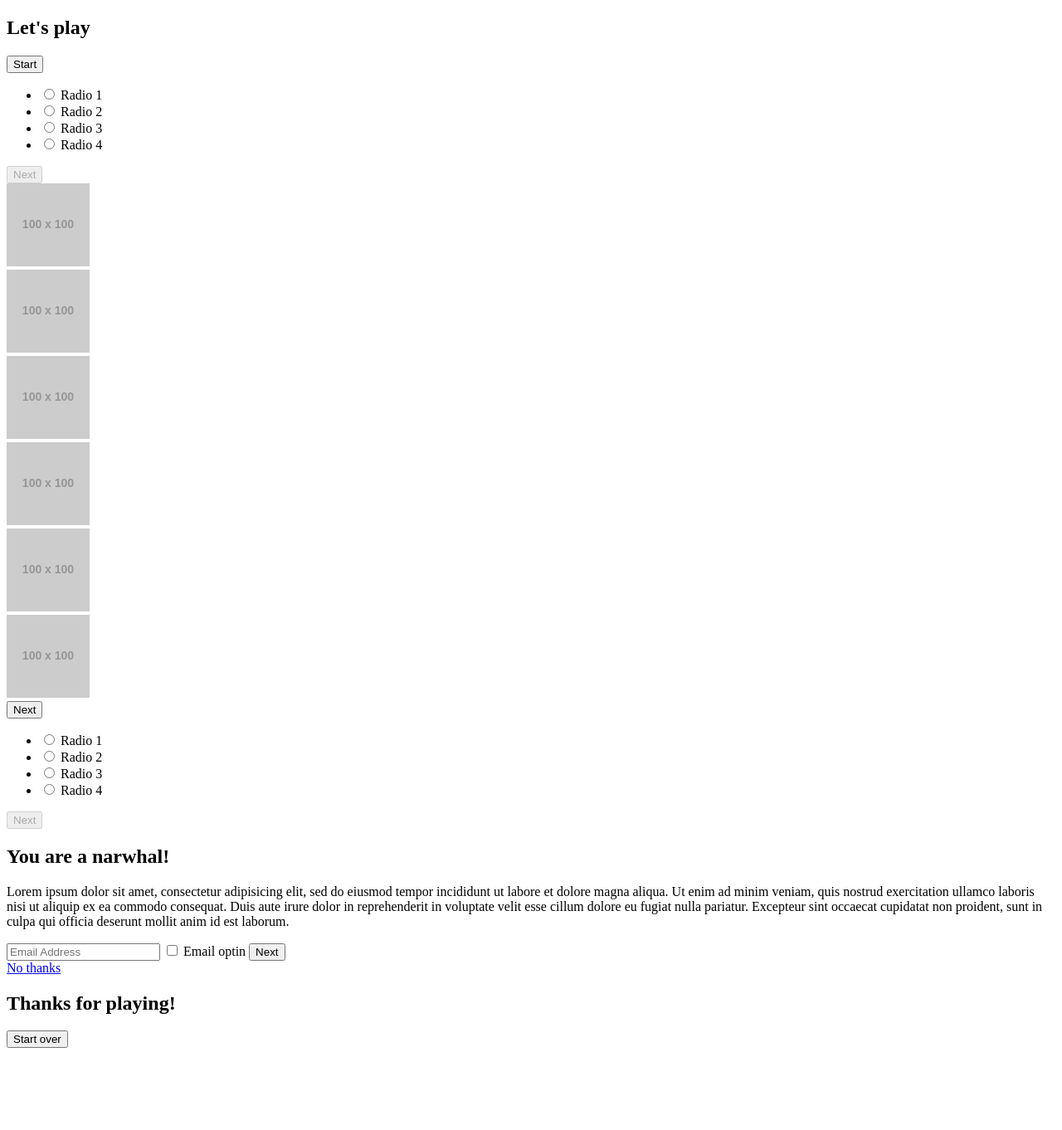
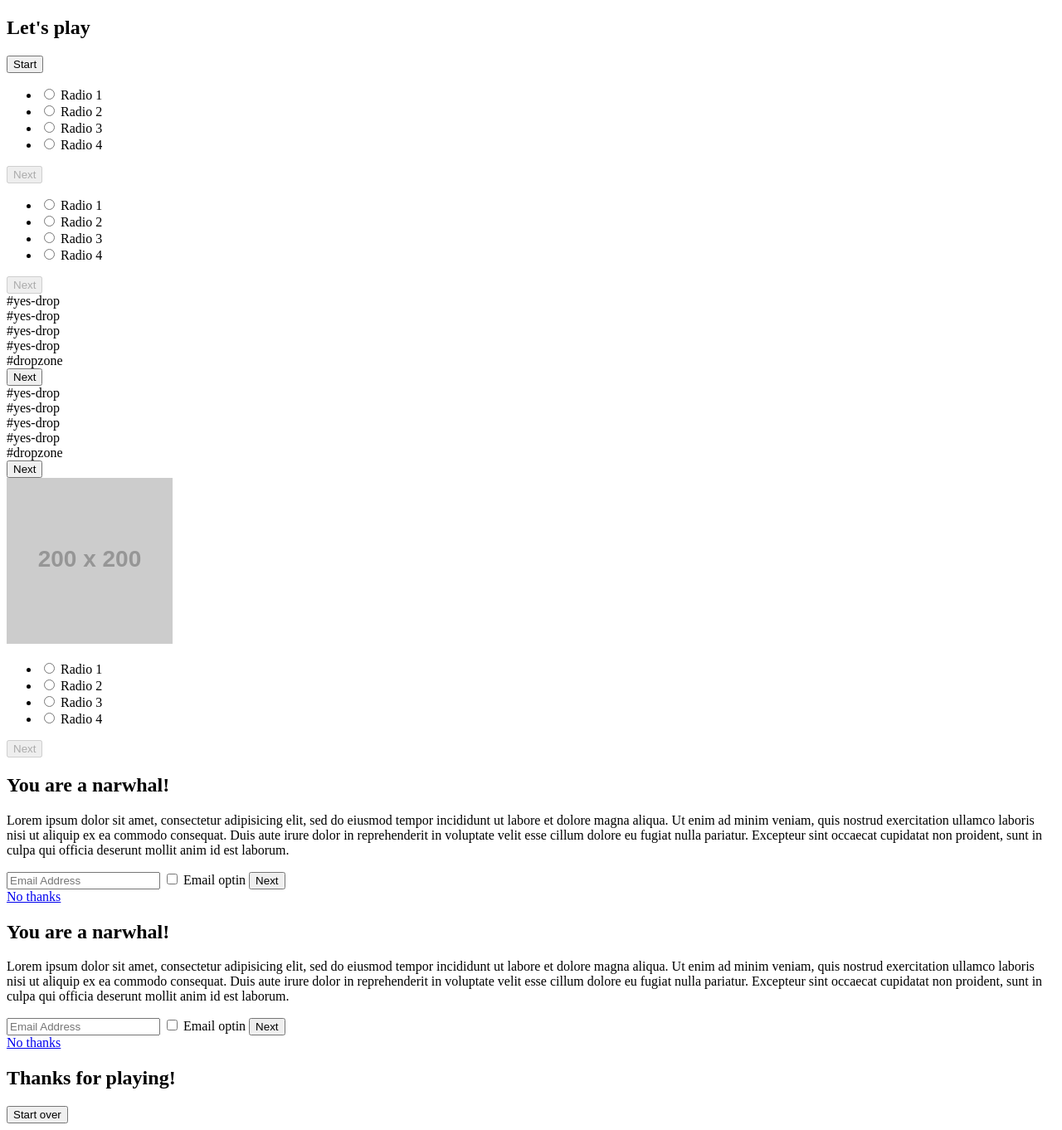
Before and after one commit to JimmyMultani/drag-and-drop-quiz, a PHP site: page / in a window 1280 px wide. Shown: the part 64-1426 px from the top of the page at 83% size. Before the commit the page ends 1327 px from the top, so only its background shows below. Run offline with PHP 8.4, Linux system fonts and the light colour scheme; grey boxes labelled with a size stand in for pictures from a placeholder-image service; some libraries are stand-ins or nearby versions.

Commit message:
[FEAT]: remove dragula in favour of interact.js, update content to reflect this

```diff
--- /dev/null
+++ b/assets/src/js/modules/_validateForm.js
@@ -0,0 +1,6 @@
+import $ from 'jquery';
+window.jQuery = $;
+
+export default function() {
+
+}
--- a/assets/src/sass/_modules.scss
+++ b/assets/src/sass/_modules.scss
@@ -4,4 +4,4 @@
 @import "modules/icons";
 @import "modules/radio";
 
-@import "modules/dragula";
+@import "modules/draggable";
--- a/package.json
+++ b/package.json
@@ -36,7 +36,6 @@
     "vinyl-source-stream": "^1.1.0"
   },
   "dependencies": {
-    "dragula": "^3.6.6",
     "interact.js": "^1.2.6",
     "jquery": "^2.2.0"
   }
--- a/public/index.php
+++ b/public/index.php
@@ -34,19 +34,19 @@
 		<section id="quiz--2" class="quiz__container quiz__radio" data-page="2">
 			<ul class="radio">
 				<li>
-					<input type="radio" name="radio" id="radio_1" value="">
+					<input type="radio" name="radio1" id="radio_1" value="">
 					<label for="radio_1">Radio 1</label>
 				</li>
 				<li>
-					<input type="radio" name="radio" id="radio_2" value="">
+					<input type="radio" name="radio1" id="radio_2" value="">
 					<label for="radio_2">Radio 2</label>
 				</li>
 				<li>
-					<input type="radio" name="radio" id="radio_3" value="">
+					<input type="radio" name="radio1" id="radio_3" value="">
 					<label for="radio_3">Radio 3</label>
 				</li>
 				<li>
-					<input type="radio" name="radio" id="radio_4" value="">
+					<input type="radio" name="radio1" id="radio_4" value="">
 					<label for="radio_4">Radio 4</label>
 				</li>
 			</ul>
@@ -54,36 +54,22 @@
 			<button class="btn quiz__next" type="button" name="button" disabled="disabled">Next</button>
 		</section>
 
-		<section id="quiz--3" class="quiz__container quiz__dnd" data-page="3">
-			<div id="top-defaults" class="quiz__list">
-				<div class="quiz__item"><img src="http://placehold.it/100x100" alt="" /></div>
-				<div class="quiz__item"><img src="http://placehold.it/100x100" alt="" /></div>
-				<div class="quiz__item"><img src="http://placehold.it/100x100" alt="" /></div>
-				<div class="quiz__item"><img src="http://placehold.it/100x100" alt="" /></div>
-				<div class="quiz__item"><img src="http://placehold.it/100x100" alt="" /></div>
-				<div class="quiz__item"><img src="http://placehold.it/100x100" alt="" /></div>
-			</div>
-			<div id="bottom-defaults" class="quiz__dropbox"></div>
-
-			<button class="btn quiz__next" type="button" name="button">Next</button>
-		</section>
-
-		<section id="quiz--4" class="quiz__container quiz__radio" data-page="4">
+		<section id="quiz--3" class="quiz__container quiz__radio" data-page="3">
 			<ul class="radio">
 				<li>
-					<input type="radio" name="radio" id="radio_5" value="">
+					<input type="radio" name="radio2" id="radio_5" value="">
 					<label for="radio_5">Radio 1</label>
 				</li>
 				<li>
-					<input type="radio" name="radio" id="radio_6" value="">
+					<input type="radio" name="radio2" id="radio_6" value="">
 					<label for="radio_6">Radio 2</label>
 				</li>
 				<li>
-					<input type="radio" name="radio" id="radio_7" value="">
+					<input type="radio" name="radio2" id="radio_7" value="">
 					<label for="radio_7">Radio 3</label>
 				</li>
 				<li>
-					<input type="radio" name="radio" id="radio_8" value="">
+					<input type="radio" name="radio2" id="radio_8" value="">
 					<label for="radio_8">Radio 4</label>
 				</li>
 			</ul>
@@ -91,7 +77,54 @@
 			<button class="btn quiz__next" type="button" name="button" disabled="disabled">Next</button>
 		</section>
 
-		<section id="quiz--5" class="quiz__container quiz__results" data-page="5">
+		<section id="quiz--4" class="quiz__container quiz__dnd" data-page="4">
+			<div id="yes-drop" class="draggable drag-drop"> #yes-drop </div>
+			<div id="yes-drop" class="draggable drag-drop"> #yes-drop </div>
+			<div id="yes-drop" class="draggable drag-drop"> #yes-drop </div>
+			<div id="yes-drop" class="draggable drag-drop"> #yes-drop </div>
+
+			<div id="outer-dropzone" class="dropzone">#dropzone</div>
+
+			<button class="btn quiz__next" type="button" name="button">Next</button>
+		</section>
+
+		<section id="quiz--5" class="quiz__container quiz__dnd" data-page="5">
+			<div id="yes-drop" class="draggable drag-drop"> #yes-drop </div>
+			<div id="yes-drop" class="draggable drag-drop"> #yes-drop </div>
+			<div id="yes-drop" class="draggable drag-drop"> #yes-drop </div>
+			<div id="yes-drop" class="draggable drag-drop"> #yes-drop </div>
+
+			<div id="outer-dropzone" class="dropzone">#dropzone</div>
+
+			<button class="btn quiz__next" type="button" name="button">Next</button>
+		</section>
+
+		<section id="quiz--6" class="quiz__container quiz__radio" data-page="6">
+			<img src="http://placehold.it/200x200" alt="" />
+
+			<ul class="radio">
+				<li>
+					<input type="radio" name="radio3" id="radio_9" value="">
+					<label for="radio_9">Radio 1</label>
+				</li>
+				<li>
+					<input type="radio" name="radio3" id="radio_10" value="">
+					<label for="radio_10">Radio 2</label>
+				</li>
+				<li>
+					<input type="radio" name="radio3" id="radio_11" value="">
+					<label for="radio_11">Radio 3</label>
+				</li>
+				<li>
+					<input type="radio" name="radio3" id="radio_12" value="">
+					<label for="radio_12">Radio 4</label>
+				</li>
+			</ul>
+
+			<button class="btn quiz__next" type="button" name="button" disabled="disabled">Next</button>
+		</section>
+
+		<section id="quiz--7" class="quiz__container quiz__results" data-page="7">
 			<h1>You are a narwhal!</h1>
 			<p>Lorem ipsum dolor sit amet, consectetur adipisicing elit, sed do eiusmod tempor incididunt ut labore et dolore magna aliqua. Ut enim ad minim veniam, quis nostrud exercitation ullamco laboris nisi ut aliquip ex ea commodo consequat. Duis aute irure dolor in reprehenderit in voluptate velit esse cillum dolore eu fugiat nulla pariatur. Excepteur sint occaecat cupidatat non proident, sunt in culpa qui officia deserunt mollit anim id est laborum.</p>
 
@@ -105,7 +138,21 @@
 			<a href="#" class="quiz__next">No thanks</a>
 		</section>
 
-		<section id="quiz--6" class="quiz__container quiz__end" data-page="6">
+		<section id="quiz--8" class="quiz__container quiz__recipes" data-page="8">
+			<h1>You are a narwhal!</h1>
+			<p>Lorem ipsum dolor sit amet, consectetur adipisicing elit, sed do eiusmod tempor incididunt ut labore et dolore magna aliqua. Ut enim ad minim veniam, quis nostrud exercitation ullamco laboris nisi ut aliquip ex ea commodo consequat. Duis aute irure dolor in reprehenderit in voluptate velit esse cillum dolore eu fugiat nulla pariatur. Excepteur sint occaecat cupidatat non proident, sunt in culpa qui officia deserunt mollit anim id est laborum.</p>
+
+			<form class="email" action="" method="post">
+				<input type="email" name="name" value="" placeholder="Email Address">
+				<input type="checkbox" id="email__optin" name="name" value="">
+				<label for="email__optin">Email optin</label>
+				<button class="btn email__submit" type="button" name="button">Next</button>
+			</form>
+
+			<a href="#" class="quiz__next">No thanks</a>
+		</section>
+
+		<section id="quiz--9" class="quiz__container quiz__end" data-page="9">
 			<h1>Thanks for playing!</h1>
 
 			<button class="btn quiz__reset" type="button" name="button">Start over</button>
```
Also changed, not shown: assets/src/js/modules/dragAndDrop.js (added, +83 -0 lines), assets/src/js/pages/home.js (+5 -17 lines), assets/src/sass/modules/_draggable.scss (added, +39 -0 lines), assets/src/sass/modules/_dragula.scss (deleted, +0 -22 lines).
